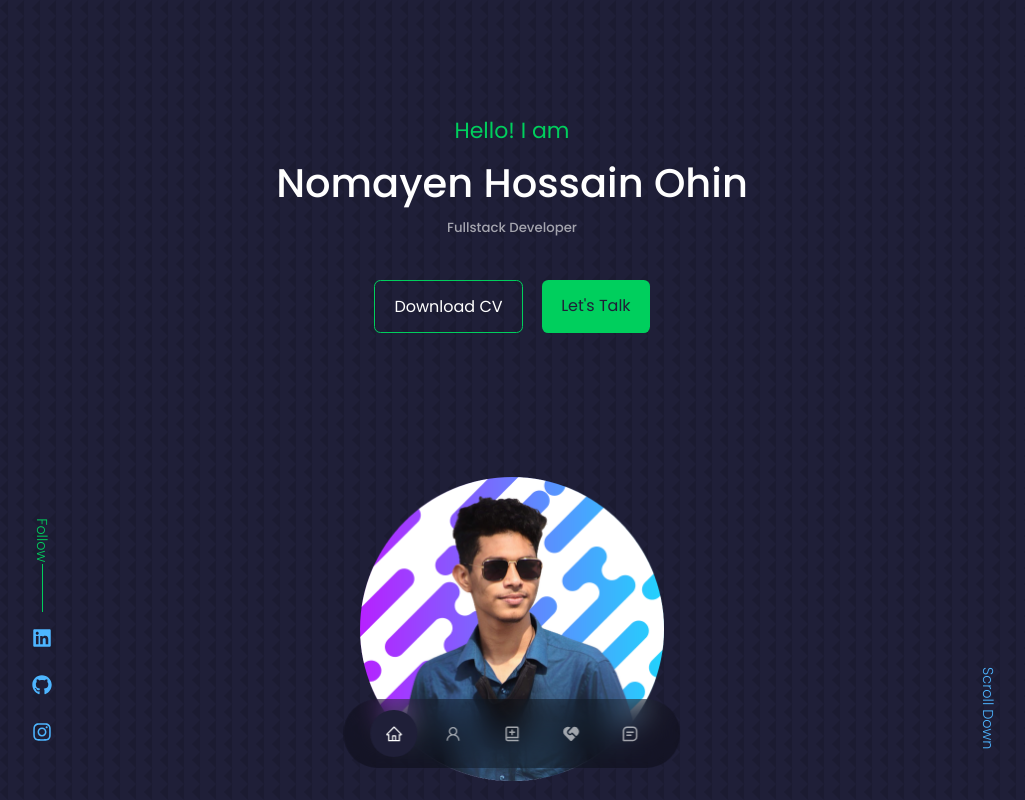
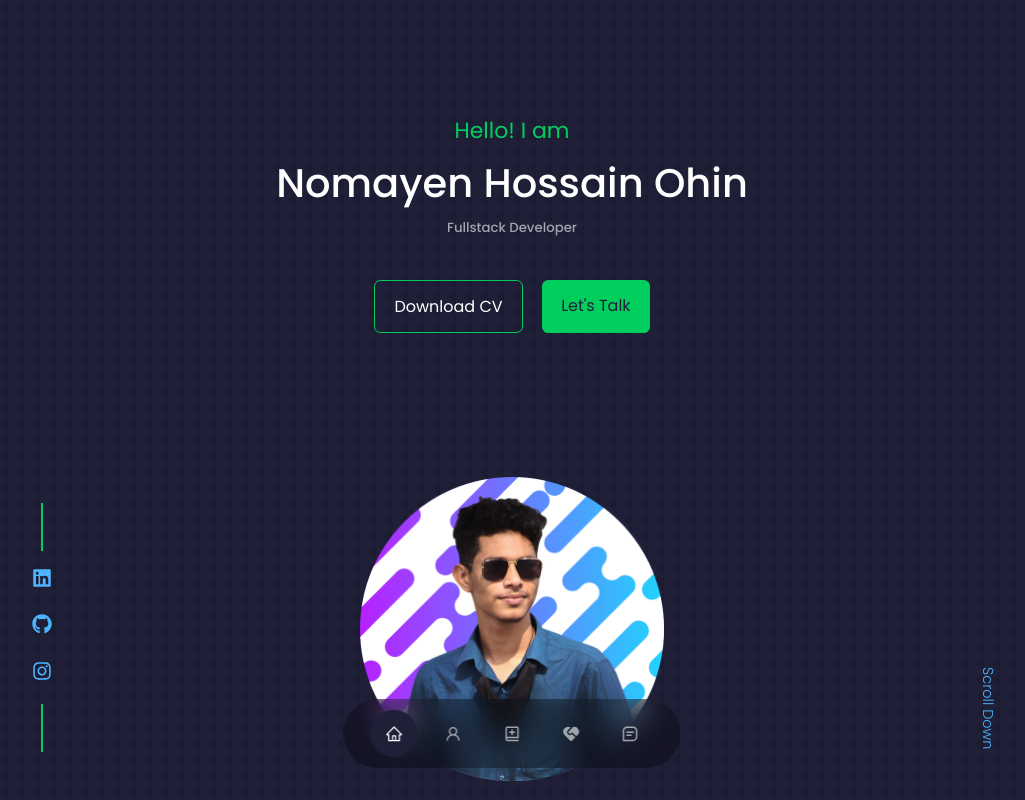
Before and after one commit to nomayen31/Nomayen_portfolio, a React (Create React App) app: page / in a window 1280 px wide. Shown: the top 800 px of the page, without its empty margins (128-1153 px from the left). Built offline with nearby package versions, Linux system fonts and the light colour scheme.

Commit message:
socials  re design

```diff
--- a/src/components/header/Header.css
+++ b/src/components/header/Header.css
@@ -36,25 +36,23 @@ header{
 
 .header__socials::before{
     content: "";
-    width: 1px;
+    width: 2px;
     height: 3rem;
-    /* background: var(--color-primary); */
     background: #00CF5D;
 }
 
 .header__socials::after{
-    content: "Follow";
-    color: #00CF5D;
-    position: absolute;
-    bottom: 12.5rem;
-    transform: rotate(90deg);
-    font-weight: 300;
-    font-size: 0.9rem;
+    content: "";
+    width: 2px;
+    height: 3rem;
+    background: #00CF5D;
+
+
 }
 
 
 .me{
-    /* background: var(--color-primary); */
+
     width: 22rem;
     height: 30rem;
     left: calc(50% - 11rem);
```
